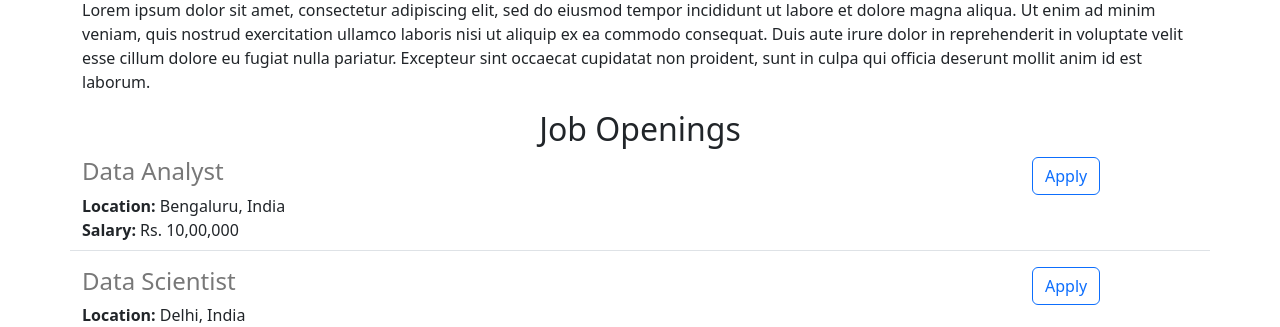
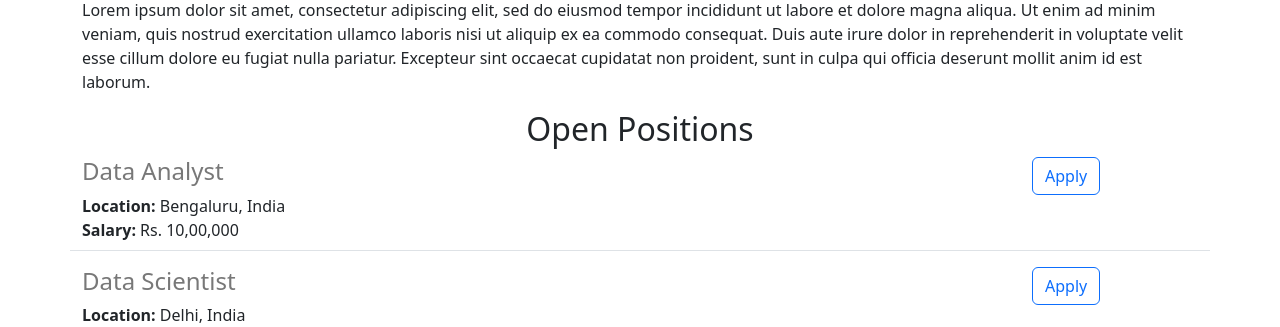
Before and after one commit to smit-finder/jovian-careers-website-v2, a Flask app: page / in a window 1280 px wide. Shown: the part 464-791 px from the top of the page. Run offline with Flask 3, Linux system fonts and the light colour scheme.

Commit message:
Made some changes

```diff
--- a/templates/Home.html
+++ b/templates/Home.html
@@ -24,7 +24,7 @@
     reprehenderit in voluptate velit esse cillum dolore eu fugiat nulla
     pariatur. Excepteur sint occaecat cupidatat non proident, sunt in
     culpa qui officia deserunt mollit anim id est laborum.</p>
-    <h2 class="text-center">Job Openings</h2>
+    <h2 class="text-center">Open Positions</h2>
     <div>
         {% for job in jobs %}
           {% include 'jobitem.html' %}
```
